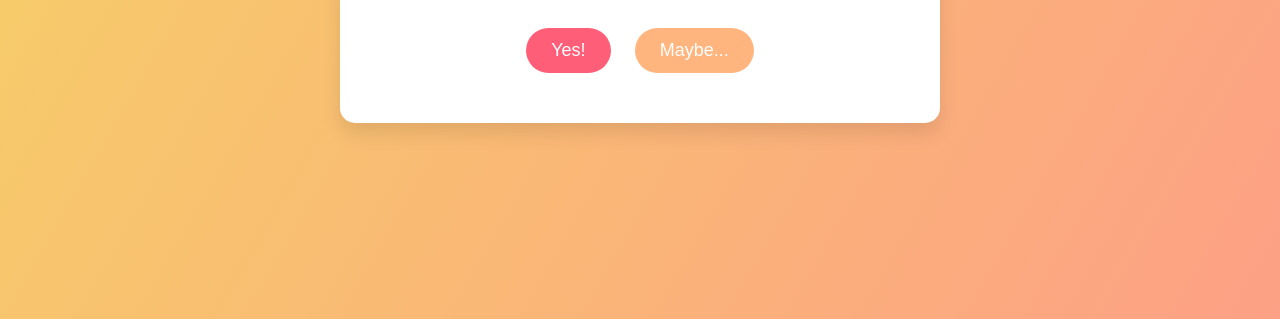
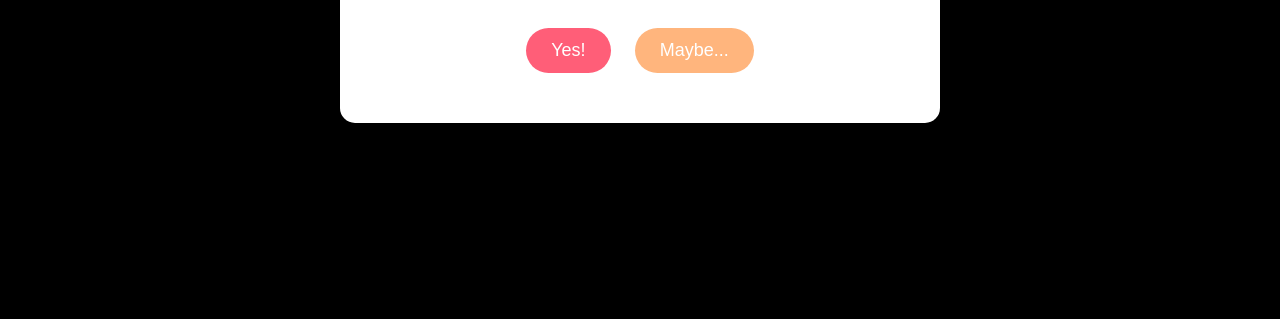
Before and after one commit to RedPandaBiscuit/girlfriend-ask, a plain HTML site: page index.html in a window 1280 px wide. Shown: the part 481-800 px from the top of the page. Drawn offline with Linux system fonts and the light colour scheme.

Commit message:
Update style.css

```diff
--- a/style.css
+++ b/style.css
@@ -6,17 +6,16 @@
 }
 
 body {
-  background-color: #fefefe;
+  background-color: #000; /* Set the background color to black */
   text-align: center;
   font-family: 'Poppins', sans-serif;
-  color: #333;
+  color: #fff; /* Change the text color to white for contrast */
   margin: 0;
   padding: 0;
   display: flex;
   justify-content: center;
   align-items: center;
   min-height: 100vh;
-  background: linear-gradient(120deg, #f6d365 0%, #fda085 100%);
 }
 
 .container {
```
